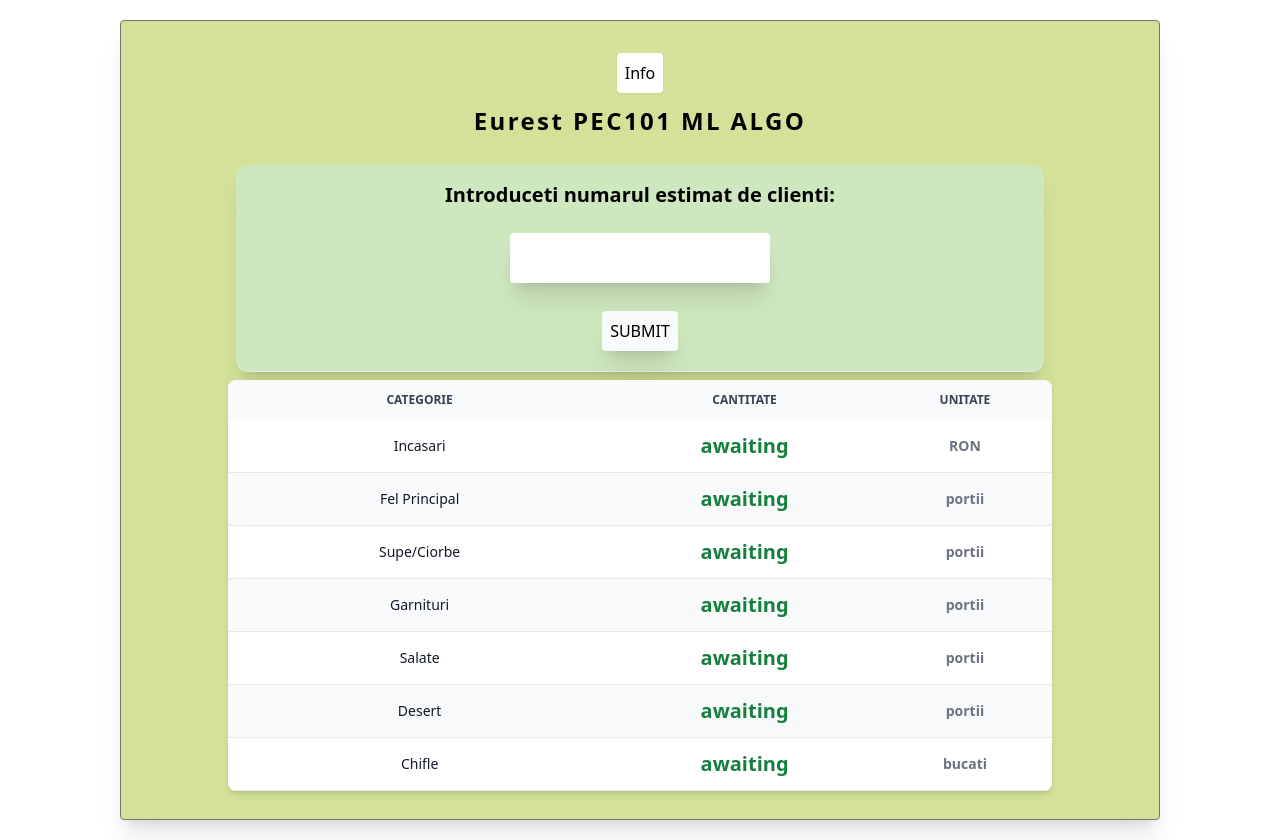
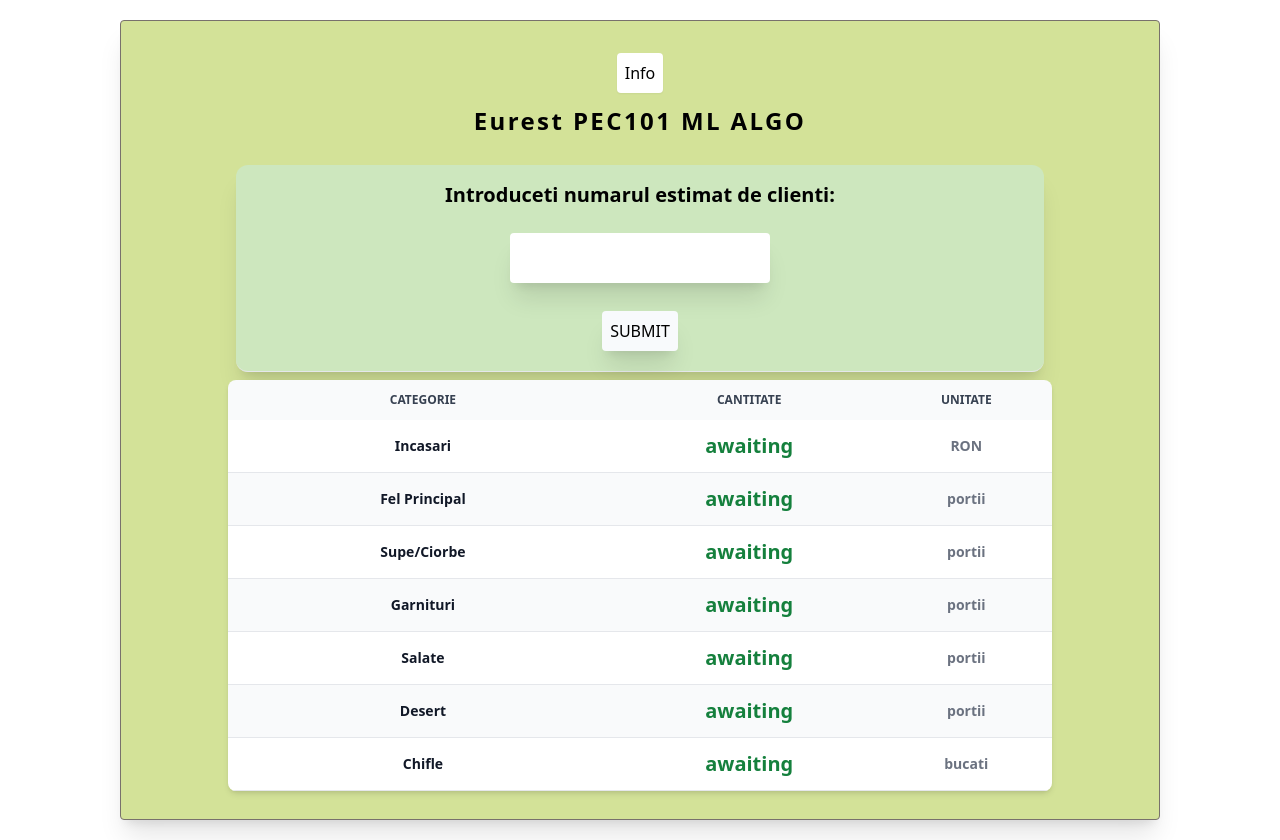
Before and after one commit to robert-burcea/ml-restaurant, a React (Create React App) app: page / in a window 1280 px wide. Built offline with nearby package versions, Linux system fonts and the light colour scheme; no server answers; the database is empty.

Commit message:
fix font issue

```diff
--- a/src/App.js
+++ b/src/App.js
@@ -134,37 +134,37 @@
          </thead>
          <tbody>
           <tr className="bg-white border-b dark:bg-gray-900 dark:border-gray-700">
-            <th scope="row" className="py-4 px-6 font-medium text-gray-900 whitespace-nowrap dark:text-gray-700">Incasari</th>
+            <th scope="row" className="py-4 px-6 font-bold text-gray-900 whitespace-nowrap dark:text-gray-900">Incasari</th>
             <th className="text-green-700 text-xl">{ready ? result.cash : <p>awaiting</p>}</th>
             <th>RON</th>
           </tr>
           <tr className="bg-gray-50 border-b dark:bg-gray-800 dark:border-gray-700">
-            <th scope="row" className="py-4 px-6 font-medium text-gray-900 whitespace-nowrap dark:text-gray-700">Fel Principal</th>
+            <th scope="row" className="py-4 px-6 font-bold text-gray-900 whitespace-nowrap dark:text-gray-900">Fel Principal</th>
             <th className="text-green-700 text-xl">{ready ? result.dishes : <p>awaiting</p>}</th>
             <th>portii</th>
           </tr>
           <tr className="bg-white border-b dark:bg-gray-900 dark:border-gray-700">
-            <th scope="row" className="py-4 px-6 font-medium text-gray-900 whitespace-nowrap dark:text-gray-700">Supe/Ciorbe</th>
+            <th scope="row" className="py-4 px-6 font-bold text-gray-900 whitespace-nowrap dark:text-gray-900">Supe/Ciorbe</th>
             <th className="text-green-700 text-xl">{ready ? result.soup : <p>awaiting</p>}</th>
             <th>portii</th>
           </tr>
           <tr className="bg-gray-50 border-b dark:bg-gray-800 dark:border-gray-700 ">
-            <th scope="row" className="py-4 px-6 font-medium text-gray-900 whitespace-nowrap dark:text-gray-700">Garnituri</th>
+            <th scope="row" className="py-4 px-6 font-bold text-gray-900 whitespace-nowrap dark:text-gray-900">Garnituri</th>
             <th className="text-green-700 text-xl">{ready ? result.garnish : <p>awaiting</p>}</th>
             <th>portii</th>
           </tr>
           <tr className="bg-white border-b dark:bg-gray-900 dark:border-gray-700">
-            <th scope="row" className="py-4 px-6 font-medium text-gray-900 whitespace-nowrap dark:text-gray-700">Salate</th>
+            <th scope="row" className="py-4 px-6 font-bold text-gray-900 whitespace-nowrap dark:text-gray-900">Salate</th>
             <th className="text-green-700 text-xl">{ready ? result.salad : <p>awaiting</p>}</th>
             <th>portii</th>
           </tr>
           <tr className="bg-gray-50 border-b dark:bg-gray-800 dark:border-gray-700">
-            <th scope="row" className="py-4 px-6 font-medium text-gray-900 whitespace-nowrap dark:text-gray-700">Desert</th>
+            <th scope="row" className="py-4 px-6 font-bold text-gray-900 whitespace-nowrap dark:text-gray-900">Desert</th>
             <th className="text-green-700 text-xl">{ready ? result.desert : <p>awaiting</p>}</th>
             <th>portii</th>
           </tr>
           <tr className="bg-white border-b dark:bg-gray-900 dark:border-gray-700">
-            <th scope="row" className="py-4 px-6 font-medium text-gray-900 whitespace-nowrap dark:text-gray-700">Chifle</th>
+            <th scope="row" className="py-4 px-6 font-bold text-gray-900 whitespace-nowrap dark:text-gray-900">Chifle</th>
             <th className="text-green-700 text-xl">{ready ? result.bread : <p>awaiting</p>}</th>
             <th>bucati</th>
           </tr>
```
